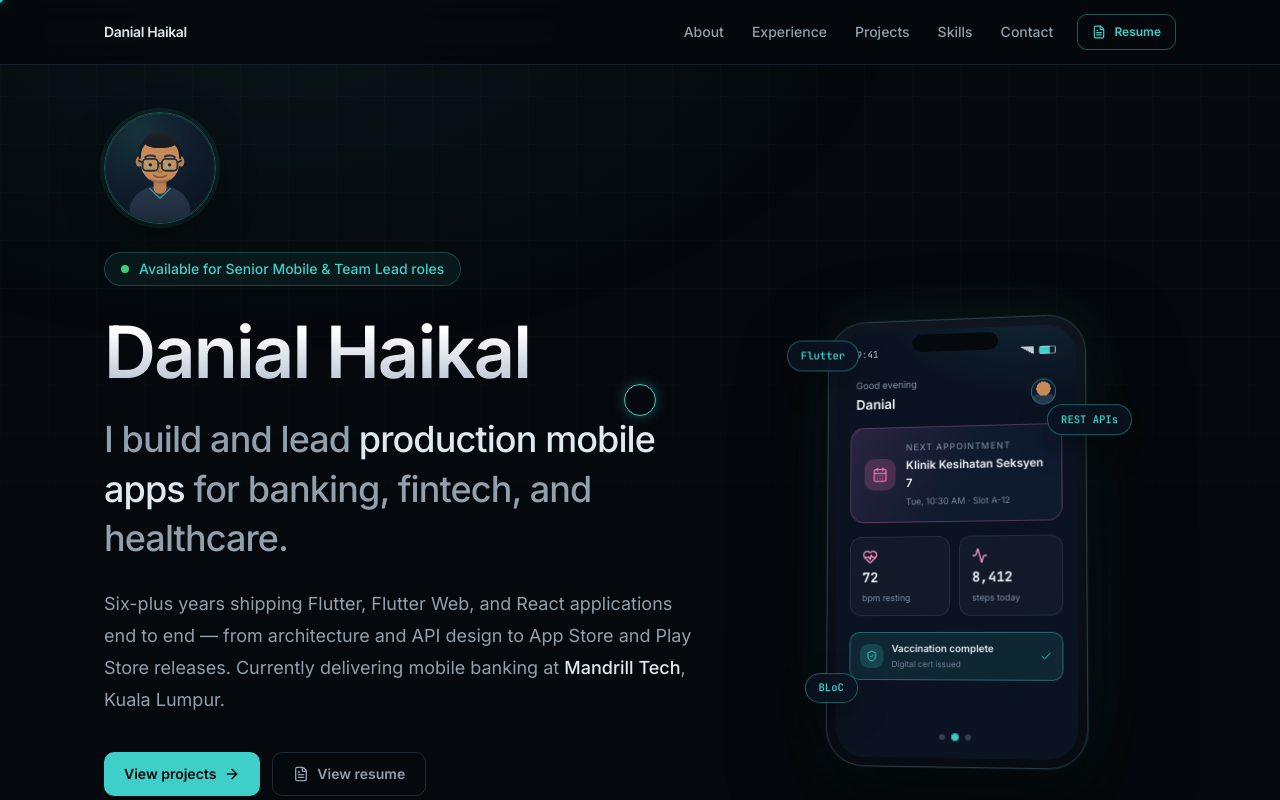
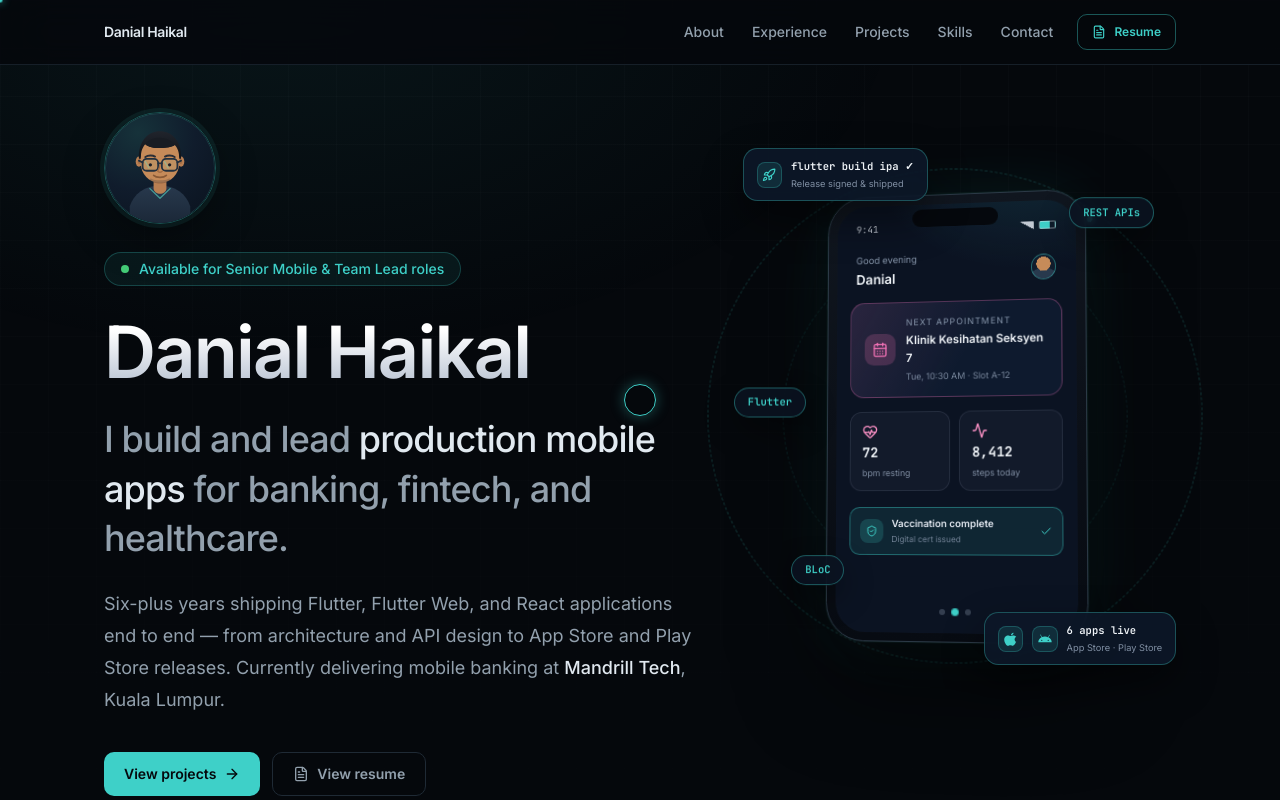
Before and after one commit to afelaven/danial-website, a Next.js app: page / in a window 1280 px wide. Shown: the top 800 px of the page. Built offline with nearby package versions, Linux system fonts and the light colour scheme.

Commit message:
fixed spacing

```diff
--- a/app/globals.css
+++ b/app/globals.css
@@ -382,7 +382,7 @@
 
 @media (min-width: 1024px) {
   .hero-visual {
-    min-height: 34rem;
+    min-height: 38rem;
     margin-top: 0;
   }
 }
@@ -398,6 +398,104 @@
   );
   filter: blur(22px);
   animation: glow-pulse 5.5s ease-in-out infinite;
+}
+
+.hero-orbit {
+  position: absolute;
+  left: 50%;
+  top: 50%;
+  width: min(112%, 92vw);
+  aspect-ratio: 1 / 1;
+  transform: translate(-50%, -50%);
+  border-radius: 999px;
+  border: 1px dashed color-mix(in oklab, var(--accent), transparent 76%);
+  /* Clip the rotating pseudo so its square bounding box can't widen the page. */
+  overflow: hidden;
+}
+
+.hero-orbit::after {
+  content: "";
+  position: absolute;
+  inset: 0;
+  border-radius: inherit;
+  background:
+    radial-gradient(0.65rem 0.65rem at 50% 0.5rem, color-mix(in oklab, var(--accent), transparent 55%), transparent 72%),
+    radial-gradient(0.26rem 0.26rem at 50% 0.5rem, var(--accent) 60%, transparent 74%);
+  animation: orbit-spin 70s linear infinite;
+}
+
+.hero-orbit-2 {
+  width: min(78%, 68vw);
+  border-color: color-mix(in oklab, var(--accent), transparent 86%);
+}
+
+.hero-orbit-2::after {
+  opacity: 0.7;
+  animation-duration: 50s;
+  animation-direction: reverse;
+}
+
+@keyframes orbit-spin {
+  to {
+    transform: rotate(360deg);
+  }
+}
+
+.hero-card {
+  position: absolute;
+  z-index: 5;
+  display: none;
+  align-items: center;
+  gap: 0.55rem;
+  border-radius: 0.9rem;
+  border: 1px solid color-mix(in oklab, var(--accent), transparent 68%);
+  background: rgba(13, 24, 40, 0.9);
+  backdrop-filter: blur(8px);
+  padding: 0.6rem 0.8rem;
+  box-shadow: 0 18px 40px rgba(0, 0, 0, 0.45);
+}
+
+.hero-card-icon {
+  display: grid;
+  place-items: center;
+  width: 1.6rem;
+  height: 1.6rem;
+  flex-shrink: 0;
+  border-radius: 0.5rem;
+  border: 1px solid color-mix(in oklab, var(--accent), transparent 75%);
+  background: color-mix(in oklab, var(--accent), transparent 88%);
+  color: var(--accent);
+}
+
+.hero-card-lines {
+  display: grid;
+  gap: 0.12rem;
+}
+
+.hero-card-title {
+  font-family: var(--font-jetbrains-mono), monospace;
+  font-size: 0.66rem;
+  font-weight: 600;
+  color: #f1f5f9;
+  white-space: nowrap;
+}
+
+.hero-card-sub {
+  font-size: 0.58rem;
+  color: rgba(148, 163, 184, 0.85);
+  white-space: nowrap;
+}
+
+.hero-card-build {
+  top: 6%;
+  left: 2%;
+  animation: chip-float 6s ease-in-out infinite 0.4s;
+}
+
+.hero-card-stores {
+  bottom: 9%;
+  right: 0;
+  animation: chip-float 7s ease-in-out infinite 1.1s;
 }
 
 .demo-phone {
@@ -934,19 +1032,23 @@
     width: 16.5rem;
   }
 
+  .hero-card {
+    display: flex;
+  }
+
   .float-chip-1 {
-    top: 14%;
-    left: 12%;
+    top: 46%;
+    left: 0;
   }
 
   .float-chip-2 {
-    bottom: 20%;
-    left: 16%;
+    bottom: 22%;
+    left: 13%;
   }
 
   .float-chip-3 {
-    top: 26%;
-    right: 10%;
+    top: 15%;
+    right: 5%;
   }
 }
 
@@ -1146,6 +1248,8 @@
   .demo-balance-sheen,
   .demo-chart span,
   .demo-row,
+  .hero-orbit::after,
+  .hero-card,
   .float-chip {
     animation: none;
   }
--- a/components/portfolio/portfolio.tsx
+++ b/components/portfolio/portfolio.tsx
@@ -23,6 +23,7 @@ import {
   Mail,
   Phone,
   Plus,
+  Rocket,
   ShieldCheck,
   Smartphone,
   Users,
@@ -334,7 +335,11 @@ export function Portfolio() {
             </a>
           </div>
 
-          <dl className="reveal mt-14 grid max-w-3xl grid-cols-2 gap-x-6 gap-y-8 border-t border-border/70 pt-8 sm:grid-cols-4" data-reveal-delay="5">
+          </div>
+
+          <HeroPhone />
+
+          <dl className="reveal mt-14 grid grid-cols-2 gap-x-6 gap-y-8 border-t border-border/70 pt-8 sm:grid-cols-4 lg:col-span-2 lg:mt-6" data-reveal-delay="5">
             {STATS.map((stat) => (
               <div key={stat.label}>
                 <dd className="text-3xl font-semibold tracking-tight text-foreground sm:text-4xl">
@@ -344,10 +349,6 @@ export function Portfolio() {
               </div>
             ))}
           </dl>
-
-          </div>
-
-          <HeroPhone />
 
           <div className="reveal mt-16 lg:col-span-2 lg:mt-10" data-reveal-delay="5">
             <p className="font-mono text-[11px] uppercase tracking-[0.2em] text-muted-foreground">
@@ -644,8 +645,10 @@ export function Portfolio() {
 
 function HeroPhone() {
   return (
-    <div className="hero-visual reveal flex" data-reveal-delay="3" aria-hidden="true">
+    <div className="hero-visual reveal flex lg:self-start" data-reveal-delay="3" aria-hidden="true">
       <div className="hero-visual-glow" />
+      <div className="hero-orbit" />
+      <div className="hero-orbit hero-orbit-2" />
 
       <div className="demo-phone">
         <div className="demo-notch" />
@@ -810,6 +813,29 @@ function HeroPhone() {
             <span className="demo-notif-sub">+RM 1,200.00 · just now</span>
           </span>
         </div>
+      </div>
+
+      <div className="hero-card hero-card-build">
+        <span className="hero-card-icon">
+          <Rocket className="h-3.5 w-3.5" />
+        </span>
+        <span className="hero-card-lines">
+          <span className="hero-card-title">flutter build ipa ✓</span>
+          <span className="hero-card-sub">Release signed &amp; shipped</span>
+        </span>
+      </div>
+
+      <div className="hero-card hero-card-stores">
+        <span className="hero-card-icon">
+          <AppleIcon className="h-3.5 w-3.5" />
+        </span>
+        <span className="hero-card-icon">
+          <AndroidIcon className="h-3.5 w-3.5" />
+        </span>
+        <span className="hero-card-lines">
+          <span className="hero-card-title">6 apps live</span>
+          <span className="hero-card-sub">App Store · Play Store</span>
+        </span>
       </div>
 
       <span className="float-chip float-chip-1">Flutter</span>
```
Also changed, not shown: 1 other file (tests, documents, lock files or other folders).
